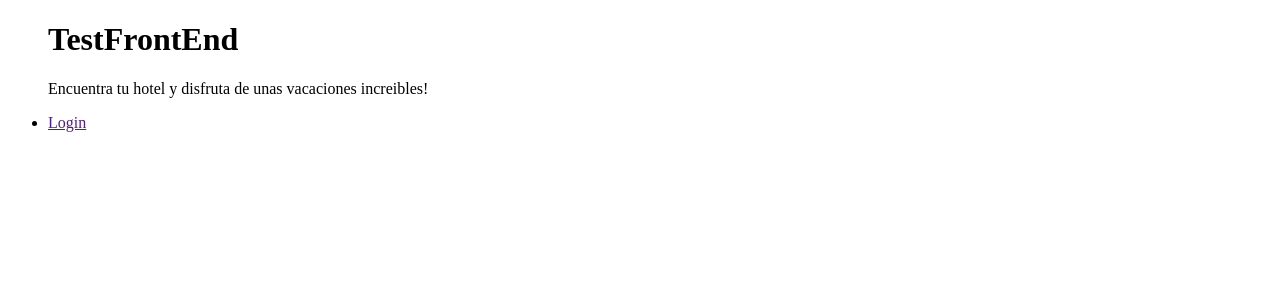
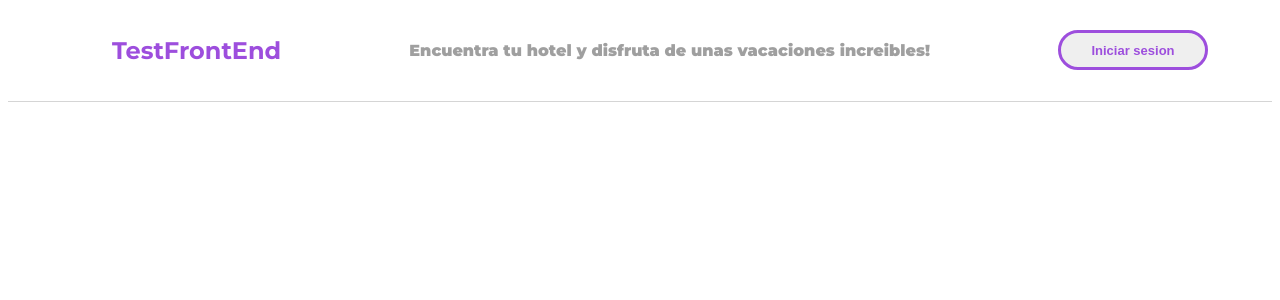
Before and after one commit to Omazing51/test-frontend, an Angular app: page / in a window 1280 px wide. Shown: the top 300 px of the page. Built offline with nearby package versions, Linux system fonts and the light colour scheme.

Commit message:
Configuration firstnav

```diff
--- a/src/app/components/header/header.component.html
+++ b/src/app/components/header/header.component.html
@@ -1,10 +1,22 @@
 <div class="header">
     <style>
-        @import url('https://fonts.googleapis.com/css2?family=Playfair+Display:wght@400;500;600;700;800;900&family=Zilla+Slab:wght@300;400;500;600;700&display=swap');
-    </style>
-    <div class="firstnav">
-        <ul><h1>TestFrontEnd</h1></ul>
-        <ul><p>Encuentra tu hotel y disfruta de unas vacaciones increibles!</p></ul>
-        <ul><li><a href="">Login</a></li></ul>
+        @import url('https://fonts.googleapis.com/css2?family=Montserrat:wght@100;200;300;400;500;600;700;800;900&display=swap');
+      </style>
+    <div class="navs">
+        <div class="firstnav">
+            <ul>
+                <li class="logo">
+                    <a href="">
+                        <h2>TestFrontEnd</h2>
+                    </a>
+                </li>
+                <li class="text">
+                    <p>Encuentra tu hotel y disfruta de unas vacaciones increibles!</p>
+                </li>
+                <li class="boton">
+                    <button href="">Iniciar sesion</button>
+                </li>
+            </ul>
+        </div>
     </div>
 </div>
--- a/src/app/components/header/header.component.scss
+++ b/src/app/components/header/header.component.scss
@@ -0,0 +1,53 @@
+.header
+{
+    font-family: 'Montserrat', sans-serif;
+    .navs
+    {
+        .firstnav
+        {
+            border-bottom: 1px solid rgba(0, 0, 0, 0.164);
+            width: 100%;
+            ul
+            {
+                display: flex;
+                flex-direction: row nowrap;
+                justify-content: space-around;
+                align-items: center;
+                list-style: none;
+                li
+                {
+                    a
+                    {
+                        text-decoration: none;
+                        h2
+                        {
+                            color: #9D4EDD;
+                        }
+                    }
+
+                    p
+                    {
+                        color: rgba(0, 0, 0, 0.377);
+                        font-weight: 900;
+                    }
+                    button{
+                        border: 3px solid #9D4EDD;
+                        height: 40px;
+                        width: 150px;
+                        border-radius: 25px;
+                        font-weight: 700;
+                        font-size: 13px;
+                        color: #9D4EDD;
+                    }
+                    button:hover
+                    {
+                       color: white;
+                       background-color: #9D4EDD;
+                    }
+
+                }
+
+            }
+        }
+    }
+}
```
